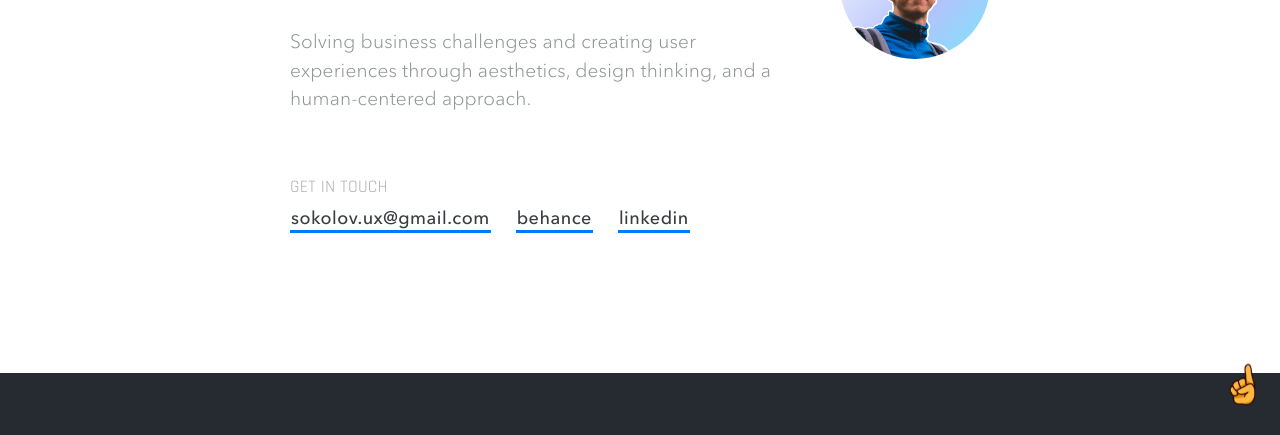
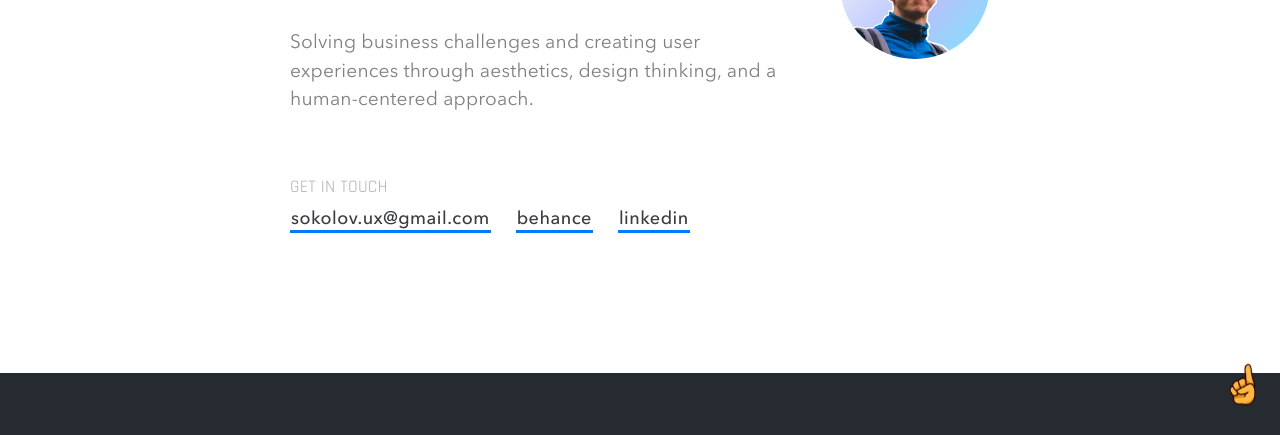
Before and after one commit to gagunets/portfolio, a plain HTML site: page index.html in a window 1280 px wide. Shown: the part 365-800 px from the top of the page. Drawn offline with nearby package versions, Linux system fonts and the light colour scheme.

Commit message:
header secondary text color

```diff
--- a/style.css
+++ b/style.css
@@ -296,14 +296,14 @@ h1 {
 
 .intro_hello, .intro_tagline span {
     font-family: 'Avenir Next Cyr', sans-serif;
-    font-weight: 300;
+    font-weight: 400;
     font-style: normal;
     /*font-weight: 100;*/
     font-size: 1.2rem;
     line-height: 1.5;
     letter-spacing: 0.2px;
     /*color: #8E9091;*/
-    color: #8D9294;
+    color: #808080;
     width: auto;
 }
 
```
